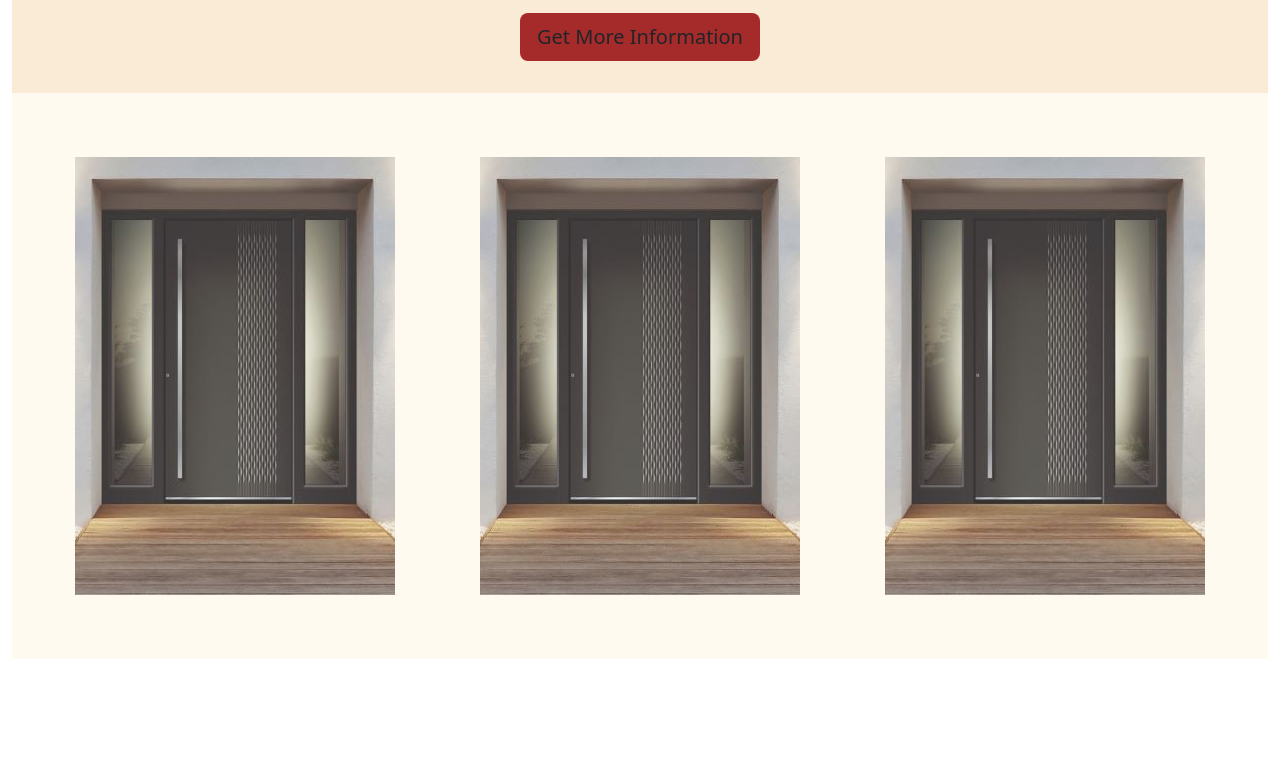
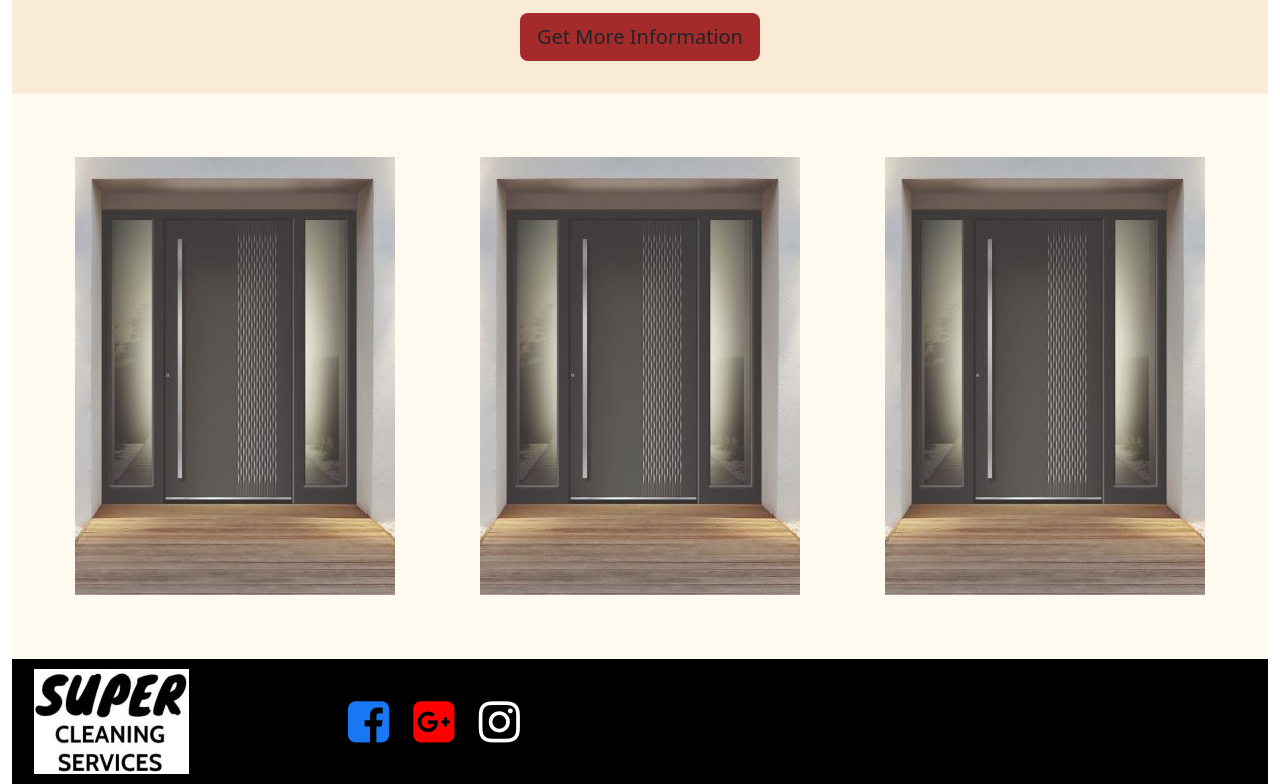
Before and after one commit to Mskoric28/Bootstrap-Tutorial, a plain HTML site: page index.html in a window 1280 px wide. Shown: the part 1243-2027 px from the top of the page. Before the commit the page ends 1902 px from the top, so only its background shows below. Drawn offline with nearby package versions, Linux system fonts and the light colour scheme.

Commit message:
Project finished

```diff
--- a/index.html
+++ b/index.html
@@ -9,7 +9,7 @@
         <link rel="stylesheet" href="bootstrap-5.3.2-dist/css/bootstrap-grid.min.css">
         <link rel="stylesheet" href="bootstrap-5.3.2-dist/css/bootstrap.min.css">
         <!-- CSS -->
-
+        <link rel="stylesheet" href="https://cdnjs.cloudflare.com/ajax/libs/font-awesome/4.7.0/css/font-awesome.min.css">
         <link rel="stylesheet" href="main.css">
     </head>
     <body>
@@ -131,6 +131,22 @@
                     <div class="col-sm-12 col-lg-4"><img class="image-fluid imgCentre" src="door.JPG"></div>
                 </div>
             </div>
+            <!-- Footer -->
+            <footer class="footer">
+                <div class="container-fluid">
+                    <div class="row">
+                        <div class="col-sm-12 col-lg-3">
+                            <img class="img-fluid f-img" src="footer-img.JPG">
+                        </div>
+                        <div class="col-sm-12 col-lg-9 social-wrapper">
+                            <a href="https://facebook.com" target="_blank">
+                            <i class="fa fa-facebook-square fa-3x" aria-hidden="true"></i></a>
+                            <i class="fa fa-google-plus-square fa-3x" aria-hidden="true"></i>
+                            <i class="fa fa-instagram fa-3x" aria-hidden="true"></i>
+                        </div>
+                    </div>
+                </div>
+            </footer>
 
             <!-- Modal -->
             <div class="modal fade" id="exampleModal" tabindex="-1" aria-labelledby="exampleModalLabel" aria-hidden="true">
@@ -177,6 +193,5 @@
             <script src="https://cdn.jsdelivr.net/npm/@popperjs/core@2.11.8/dist/umd/popper.min.js" integrity="sha384-I7E8VVD/ismYTF4hNIPjVp/Zjvgyol6VFvRkX/vR+Vc4jQkC+hVqc2pM8ODewa9r" crossorigin="anonymous"></script>
             <script src="https://cdn.jsdelivr.net/npm/bootstrap@5.3.2/dist/js/bootstrap.min.js" integrity="sha384-BBtl+eGJRgqQAUMxJ7pMwbEyER4l1g+O15P+16Ep7Q9Q+zqX6gSbd85u4mG4QzX+" crossorigin="anonymous"></script>
             <script src="bootstrap-5.3.2-dist/js/bootstrap.min.js"></script>
-            </body>
-
-        </html>
+        </body>
+</html>
--- a/main.css
+++ b/main.css
@@ -49,3 +49,31 @@ h1.modal-title{
     padding-top: 2rem;
     padding-bottom: 2rem;
 }
+
+.footer{
+    background-color: black;
+}
+
+.f-img{
+    padding: 10px;
+}
+
+.fa-facebook-square{
+    color: #1877F2;
+}
+
+.fa-google-plus-square{
+    color: red;
+}
+
+.fa-instagram {
+    color: white;
+}
+
+.fa{
+    margin: 10px;
+}
+
+.social-wrapper{
+    margin: auto;
+}
```
Also changed, not shown: footer-img.JPG (added).
